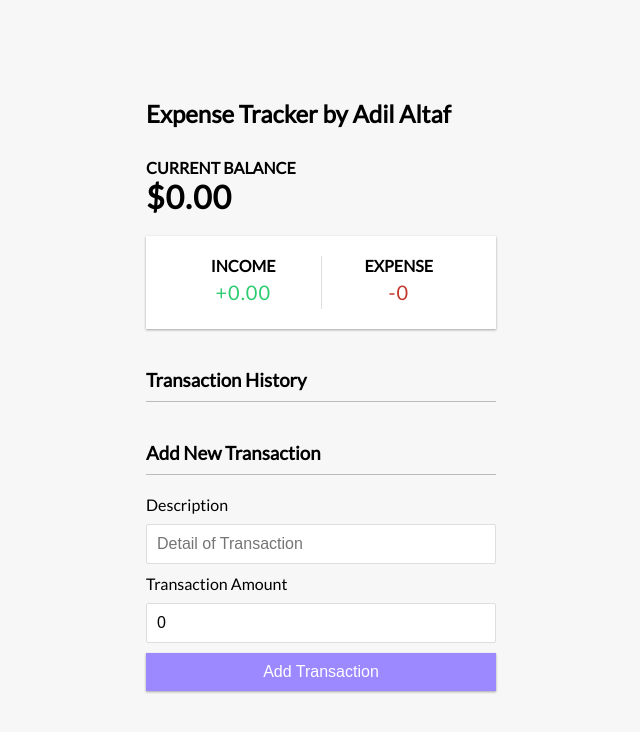
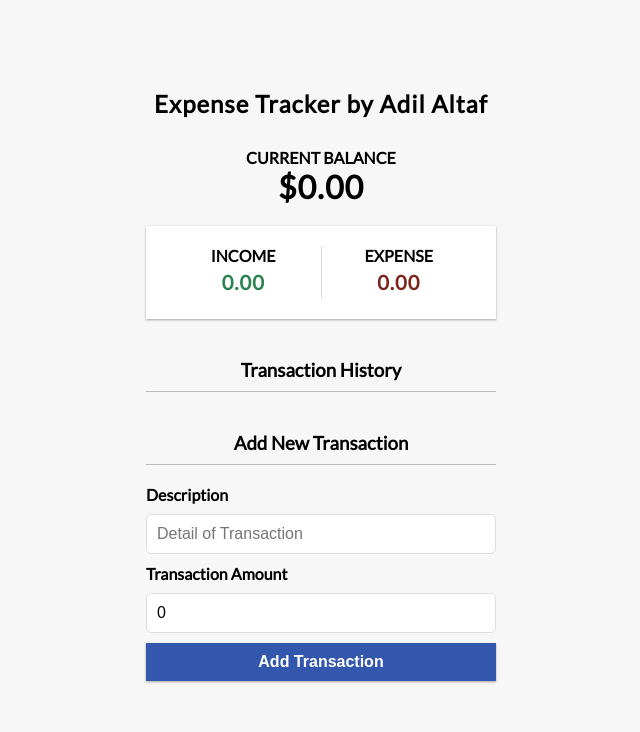
Before and after one commit to adil-innovation-lab/react-expense-tracker, a React (Create React App) app: page / in a window 1280 px wide. Shown: the top 732 px of the page, without its empty margins (319-959 px from the left). Built offline with nearby package versions, Linux system fonts and the light colour scheme.

Commit message:
CSS updates and AccountSummary updates
Removed signs from summary amounts and updated css

```diff
--- a/src/App.css
+++ b/src/App.css
@@ -27,17 +27,26 @@ body {
 h1 {
   letter-spacing: 1px;
   margin: 0;
+  text-align: center;
+}
+
+h2 {
+  letter-spacing: 1px;
+  margin: 0;
+  text-align: center;
 }
 
 h3 {
   border-bottom: 1px solid #bbb;
   padding-bottom: 10px;
   margin: 40px 0 10px;
+  text-align: center;
 }
 
 h4 {
   margin: 0;
   text-transform: uppercase;
+  text-align: center;
 }
 
 .inc-exp-container {
@@ -65,22 +74,25 @@ h4 {
 }
 
 .money.plus {
-  color: #2ecc71;
+  color: #29834f;
+  font-weight: bold;
 }
 
 .money.minus {
-  color: #c0392b;
+  color: #7a261d;
+  font-weight: bold;
 }
 
 label {
   display: inline-block;
   margin: 10px 0;
+  font-weight: bold;
 }
 
 input[type='text'],
 input[type='number'] {
   border: 1px solid #dedede;
-  border-radius: 2px;
+  border-radius: 5px;
   display: block;
   font-size: 16px;
   padding: 10px;
@@ -89,7 +101,7 @@ input[type='number'] {
 
 .btn {
   cursor: pointer;
-  background-color: #9c88ff;
+  background-color: #3457AE;
   box-shadow: var(--box-shadow);
   color: #fff;
   border: 0;
@@ -98,11 +110,12 @@ input[type='number'] {
   margin: 10px 0 30px;
   padding: 10px;
   width: 100%;
+  font-weight: bold;
 }
 
 .btn:focus,
 .delete-btn:focus {
-  outline: 0;
+  outline: 5px;
 }
 
 .list {
@@ -123,16 +136,16 @@ input[type='number'] {
 }
 
 .list li.plus {
-  border-right: 5px solid #2ecc71;
+  border-right: 5px solid #29834f;
 }
 
 .list li.minus {
-  border-right: 5px solid #c0392b;
+  border-right: 5px solid #7a261d;
 }
 
 .delete-btn {
   cursor: pointer;
-  background-color: #e74c3c;
+  background-color: #7a261d;
   border: 0;
   color: #fff;
   font-size: 20px;
--- a/src/components/AccountSummary.js
+++ b/src/components/AccountSummary.js
@@ -17,20 +17,20 @@ export const AccountSummary = () => {
     const expense = Math.abs(transactionAmounts
         .filter(transaction => transaction < 0)
         .reduce((acc, transaction) => (acc += transaction), 0)
-        .toFixed(2));
+        ).toFixed(2);
 
     return (
         <div className="inc-exp-container">
             <div>
                 <h4>Income</h4>
                 <p className="money plus">
-                    +{income}
+                    {income}
                 </p>
             </div>
             <div>
                 <h4>Expense</h4>
                 <p className="money minus">
-                    -{expense}
+                    {expense}
                 </p>
             </div>
 
```
